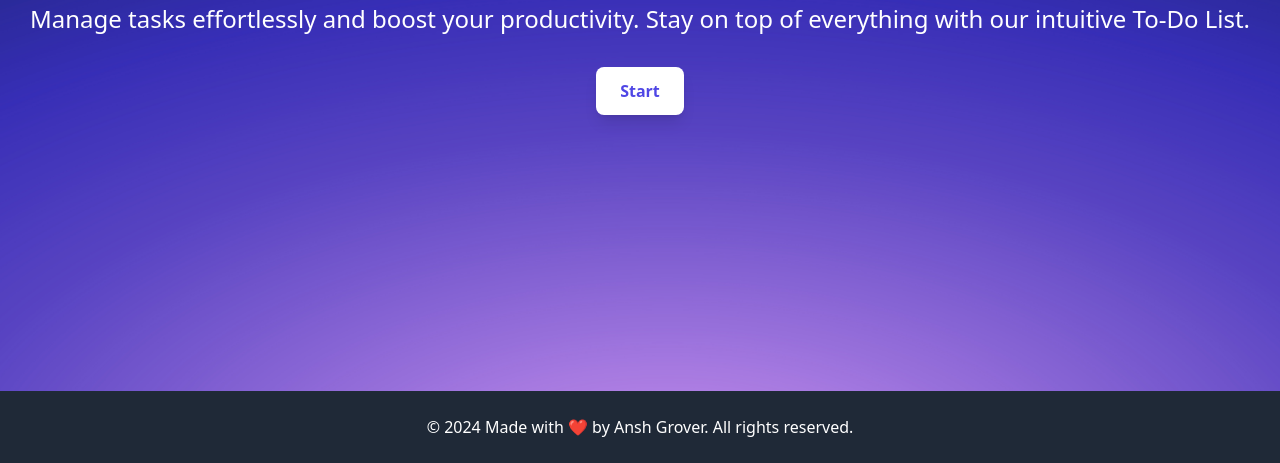
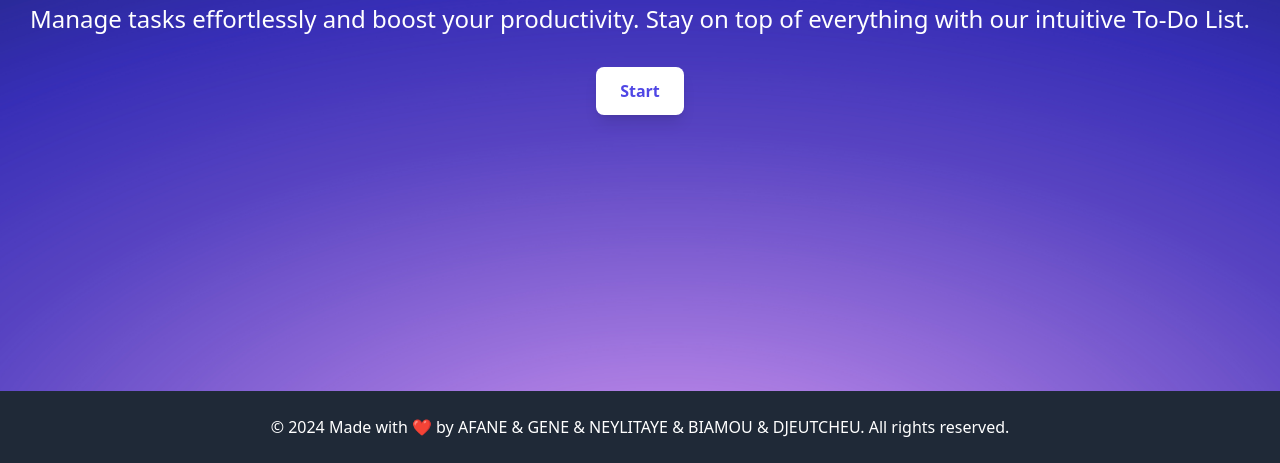
Before and after one commit to GeneJosie/git-test, a website: page To-Do-List-main/index.html in a window 1280 px wide. Shown: the part 521-984 px from the top of the page. Drawn offline with nearby package versions, Linux system fonts and the light colour scheme.

Commit message:
Modification du footer

```diff
--- a/To-Do-List-main/index.html
+++ b/To-Do-List-main/index.html
@@ -55,7 +55,7 @@
     <footer class="bg-gray-800 text-white py-6">
       <div class="container mx-auto px-4 text-center">
         <p>
-          &copy; 2024 Made with &#10084; by Ansh Grover. All rights reserved.
+          &copy; 2024 Made with &#10084; by AFANE & GENE & NEYLITAYE & BIAMOU & DJEUTCHEU. All rights reserved.
         </p>
       </div>
     </footer>
```
Also changed, not shown: To-Do-List-main/Todo.html (+1 -2 lines).
